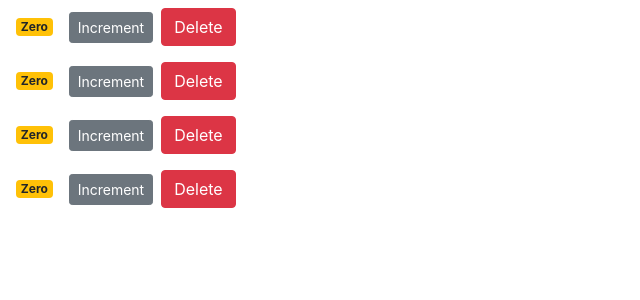
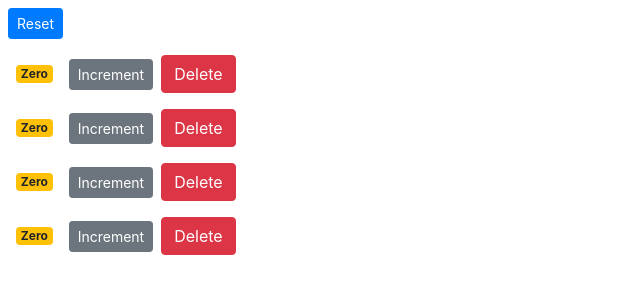
Before and after one commit to John-pels/counter-app, a React (Create React App) app: page / in a window 1280 px wide. Shown: the top 300 px of the page, without its empty margins (0-640 px from the left). Built offline with nearby package versions, Linux system fonts and the light colour scheme.

Commit message:
I add a reset button

```diff
--- a/src/components/counters.jsx
+++ b/src/components/counters.jsx
@@ -11,6 +11,22 @@ class Counters extends Component {
     ]
   };
 
+  handleIncrement = counter => {
+    const counters = [...this.state.counters];
+    const index = counters.indexOf(counter);
+    counters[index] = { ...counter };
+    counters[index].value++;
+    this.setState({ counters });
+  };
+
+  handleReset = () => {
+    const counters = this.state.counters.map(c => {
+      c.value = 0;
+      return c;
+    });
+    this.setState({ counters });
+  };
+
   handleDelete = counterId => {
     const counters = this.state.counters.filter(c => c.id !== counterId);
     this.setState({ counters: counters });
@@ -19,10 +35,17 @@ class Counters extends Component {
   render() {
     return (
       <div>
+        <button
+          onClick={this.handleReset}
+          className="btn btn-primary btn-sm m-2"
+        >
+          Reset
+        </button>
         {this.state.counters.map(counter => (
           <Counter
             key={counter.id}
             onDelete={this.handleDelete}
+            onIncrement={this.handleIncrement}
             counter={counter}
           />
         ))}
```
